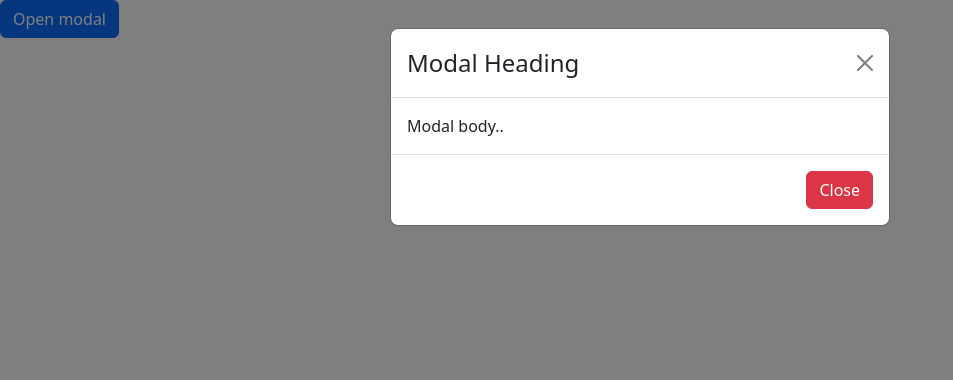
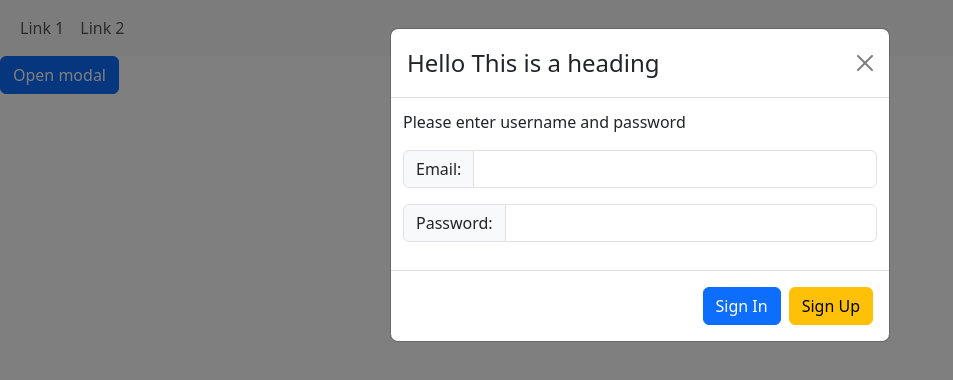
Before and after one commit to mihirtailor/Module_1_WebDevelopmentBasics1, a plain HTML site: page bootstrap_basics/bs_modal.html in a window 1280 px wide. Both pictures are taken after a click on the button "Open modal". Shown: the whole page, without its empty margins (0-953 px from the left). Drawn offline with nearby package versions, Linux system fonts and the light colour scheme.

Commit message:
bs modal

```diff
--- a/bootstrap_basics/bs_modal.html
+++ b/bootstrap_basics/bs_modal.html
@@ -11,6 +11,19 @@
     <script src="https://cdn.jsdelivr.net/npm/bootstrap@5.3.3/dist/js/bootstrap.bundle.min.js"></script>
   </head>
   <body>
+    <nav class="navbar navbar-expand-sm bg-light">
+      <div class="container-fluid">
+        <!-- Links -->
+        <ul class="navbar-nav">
+          <li class="nav-item">
+            <a class="nav-link" href="bootstrap.html">Link 1</a>
+          </li>
+          <li class="nav-item">
+            <a class="nav-link" href="bs_table.html">Link 2</a>
+          </li>
+        </ul>
+      </div>
+    </nav>
     <!-- Button to Open the Modal -->
     <button
       type="button"
@@ -27,7 +40,7 @@
         <div class="modal-content">
           <!-- Modal Header -->
           <div class="modal-header">
-            <h4 class="modal-title">Modal Heading</h4>
+            <h4 class="modal-title">Hello This is a heading</h4>
             <button
               type="button"
               class="btn-close"
@@ -36,16 +49,35 @@
           </div>
 
           <!-- Modal body -->
-          <div class="modal-body">Modal body..</div>
+          <div class="modal-body p-2 m-1">
+            Please enter username and password
+
+            <div class="input-group mb-3 mt-3">
+              <label class="input-group-text" for="email">Email:</label>
+              <input type="email" class="form-control" id="email" />
+            </div>
+
+            <div class="input-group mb-3">
+              <label class="input-group-text" for="password">Password:</label>
+              <input type="password" class="form-control" id="email" />
+            </div>
+          </div>
 
           <!-- Modal footer -->
           <div class="modal-footer">
             <button
               type="button"
-              class="btn btn-danger"
+              class="btn btn-primary"
               data-bs-dismiss="modal"
             >
-              Close
+              Sign In
+            </button>
+            <button
+              type="button"
+              class="btn btn-warning"
+              data-bs-dismiss="modal"
+            >
+              Sign Up
             </button>
           </div>
         </div>
```
